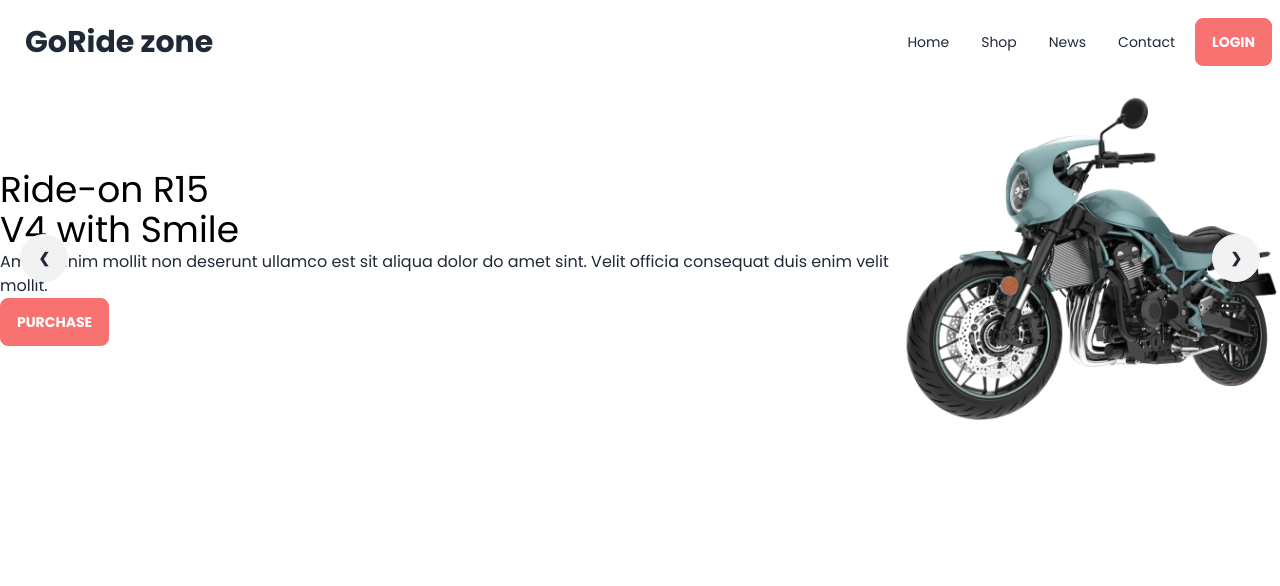
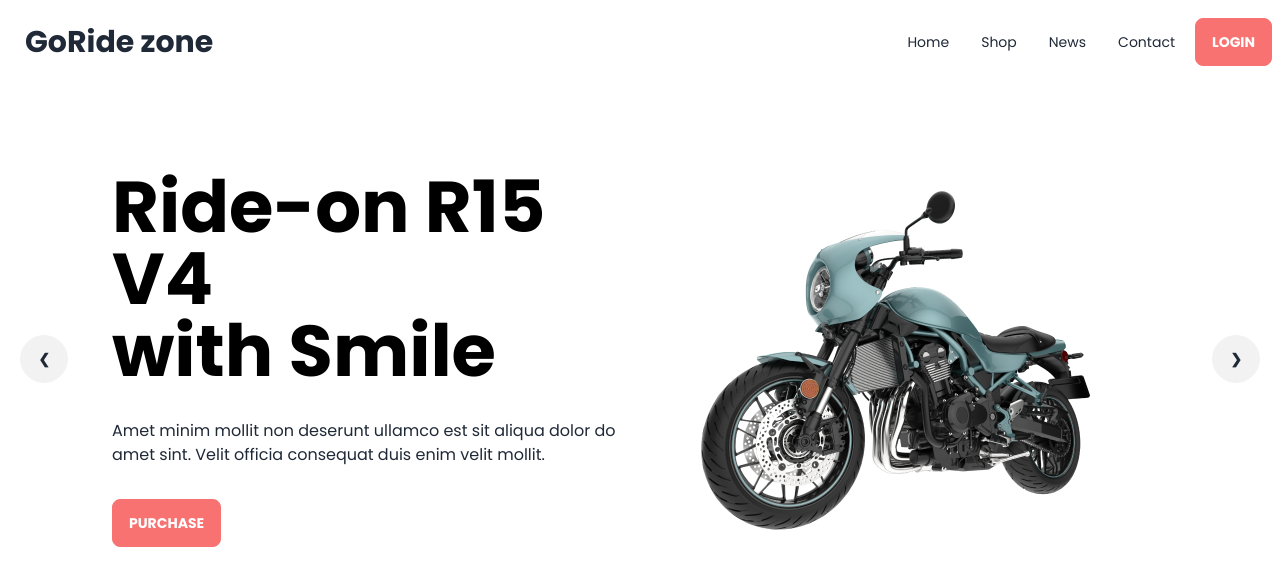
Before and after one commit to the-mihir/biker-zone, a plain HTML site: page index.html in a window 1280 px wide. Drawn offline with nearby package versions, Linux system fonts and the light colour scheme.

Commit message:
finishing slider

```diff
--- a/index.html
+++ b/index.html
@@ -60,18 +60,18 @@
 
         <!-- Hero slider start here -->
         <div class="slider__div container mx-auto">
-            <div class="carousel w-full px-">
-                <div id="slide1" class="carousel-item relative w-full">
-                    <div class="hero__info flex justify-between items-center">
-                        <div class="hero__content">
-                            <h2 class="text-4xl text-black">Ride-on R15 <br> V4 with Smile</h2>
-                            <p>Amet minim mollit non deserunt ullamco
+            <div class="carousel w-full h-[550px]">
+                <div id="slide1" class="carousel-item relative w-full ">
+                    <div class="hero__info flex justify-between items-center p-28">
+                        <div class="hero__content flex-1 ">
+                            <h2 class="text-7xl font-semibold text-black">Ride-on R15 V4 <br> with Smile</h2>
+                            <p class="py-8">Amet minim mollit non deserunt ullamco
                                 est sit aliqua dolor do amet sint. Velit officia consequat duis enim velit mollit.</p>
                             <button class="btn btn-error text-white">Purchase</button>
 
                         </div>
-                        <div class="hero__imae">
-                            <img src="./images/slider/bike1.png" class="w-full" />
+                        <div class="hero__imae flex-1">
+                            <img src="./images/slider/bike1.png" class="3/4 p-12" />
                         </div>
                     </div>
 
```
